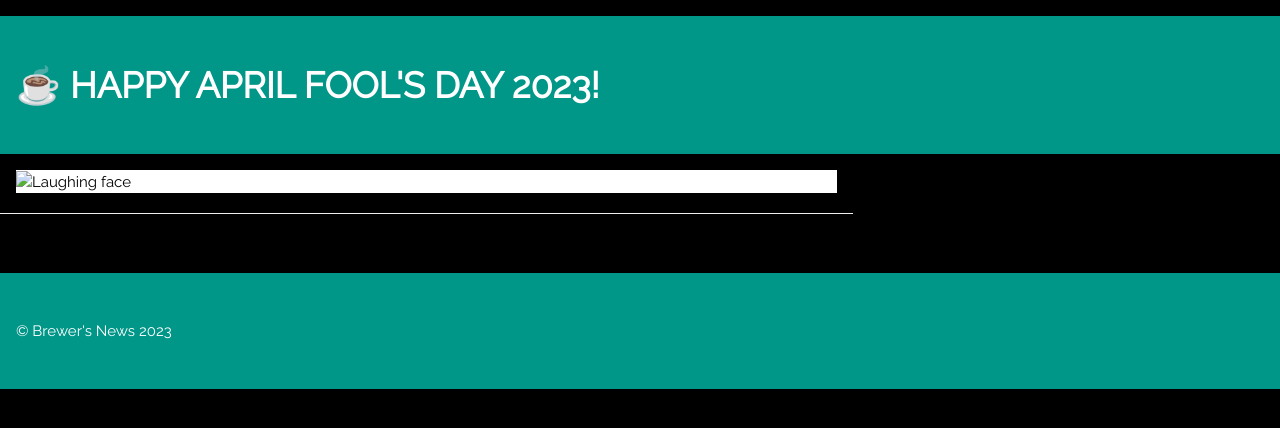
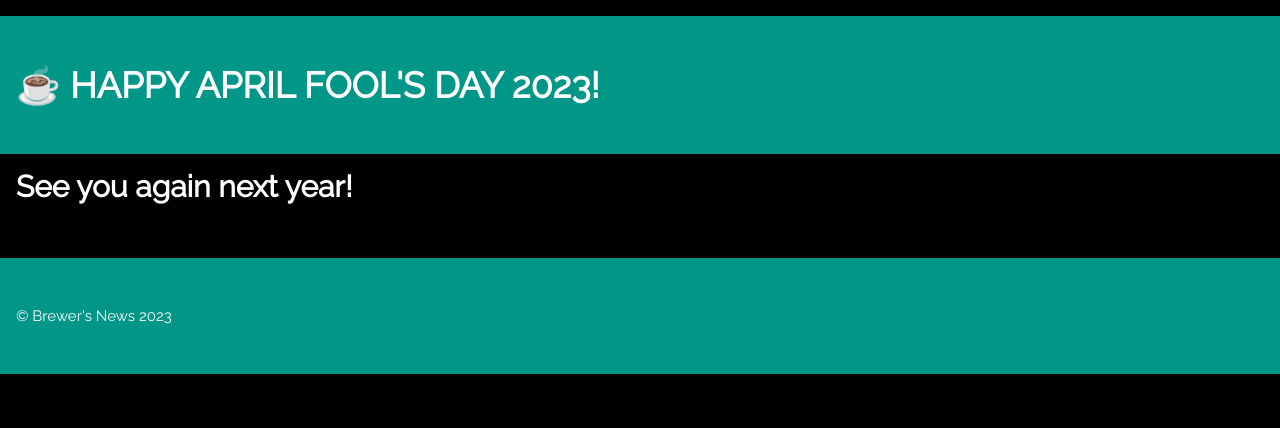
Before and after one commit to brewersnews/comments, a plain HTML site: page index.html in a window 1280 px wide. Drawn offline with nearby package versions, Linux system fonts and the light colour scheme.

Commit message:
Update index.html

```diff
--- a/index.html
+++ b/index.html
@@ -19,22 +19,14 @@ and is wrapped around the whole page content, except for the footer in this exam
 
 <!-- Header -->
 <header class="w3-container w3-teal w3-padding-32 w3-margin-top">
-    <h1><strong>&#9749; HAPPY APRIL FOOL'S DAY 2023! </strong></h1>
+    <h1><strong>&#9749; HAPPY APRIL FOOL'S DAY 2023!</strong></h1>
 </header>
 
+<div class="w3-container w3-black">
+<h2><strong>See you again next year!</strong></h2>
+</div>
 <!-- Grid -->
 <div class="w3-row">
-
-<!-- Blog entries -->
-<div class="w3-col l8 s12">
-  <!-- Blog entry -->
-  <div class="w3-card-4 w3-margin w3-white">
-    <img src="laugh.jpg" alt="Laughing face" style="width:100%">
-  </div>
-  <hr>
-
-<!-- END Introduction Menu -->
-</div>
 
 <!-- END GRID -->
 </div><br>
```
